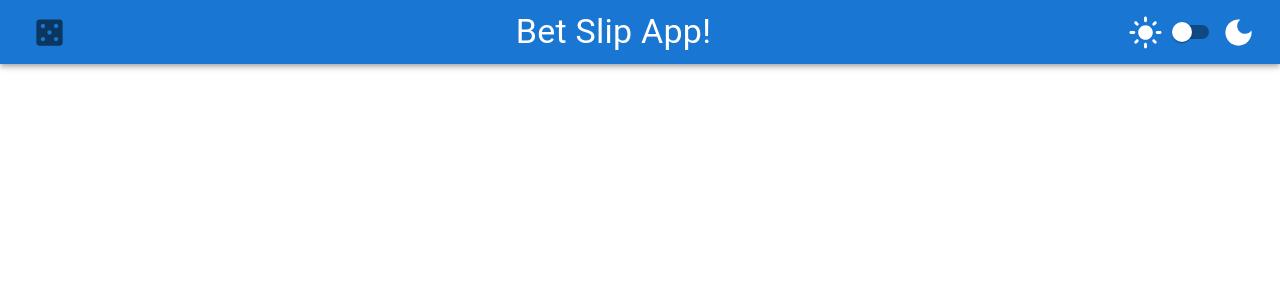
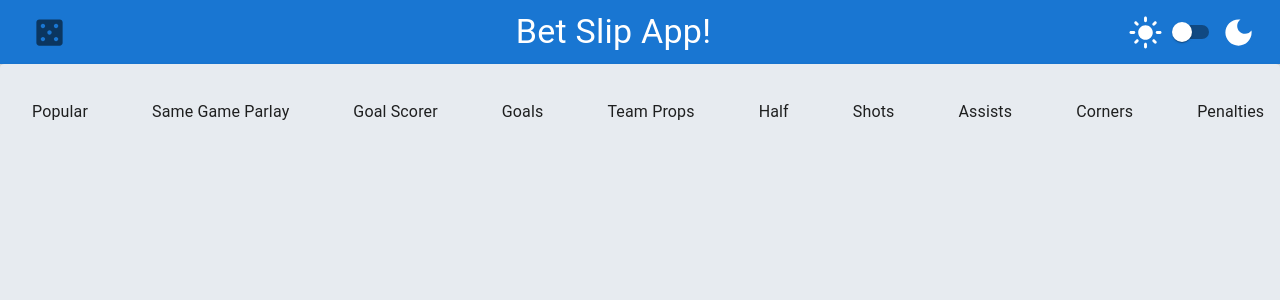
Before and after one commit to yuvalitah/Alphabet-Bet-Slip-Exercise, a React (Create React App) app: page / in a window 1280 px wide. Shown: the top 300 px of the page. Built offline with nearby package versions, Linux system fonts and the light colour scheme.

Commit message:
Add the initial Market component + Add the sorting component

```diff
--- a/src/App.tsx
+++ b/src/App.tsx
@@ -1,11 +1,12 @@
 import React from "react";
-import { Header } from "./components";
+import { Header, Market } from "./components";
 import { ThemeProvider } from "./context";
 
 function App() {
   return (
     <ThemeProvider>
       <Header />
+      <Market />
     </ThemeProvider>
   );
 }
--- a/src/components/index.ts
+++ b/src/components/index.ts
@@ -1 +1,2 @@
 export * from "./header";
+export * from "./pages/market";
--- /dev/null
+++ b/src/components/pages/index.ts
@@ -0,0 +1 @@
+export * from "./market";
--- /dev/null
+++ b/src/components/pages/market/Market.tsx
@@ -0,0 +1,19 @@
+import React from "react";
+import { styled, Paper } from "@mui/material";
+import { SortingList } from "../../sortingList";
+
+const StyledPaper = styled(Paper)(({ theme }) => ({
+  display: "flex",
+  flexDirection: "column",
+  alignItems: "center",
+  backgroundColor: theme.palette.mode === "light" ? "#E7EBF0" : "#1A2027",
+  flex: 1,
+}));
+
+export const Market = () => {
+  return (
+    <StyledPaper>
+      <SortingList />
+    </StyledPaper>
+  );
+};
--- /dev/null
+++ b/src/components/pages/market/index.ts
@@ -0,0 +1 @@
+export * from "./Market";
--- /dev/null
+++ b/src/components/sortingList/SortingList.tsx
@@ -0,0 +1,20 @@
+import React from "react";
+import { SORTING_OPTIONS } from "../../mocks";
+import { List, styled } from "@mui/material";
+import { SortingListItem } from "./sortingListItem";
+
+const StyledList = styled(List)(({ theme }) => ({
+  display: "flex",
+  overflowX: "auto",
+  width: "100%",
+  maxWidth: 1536,
+  marginTop: theme.spacing(2),
+}));
+
+export const SortingList = () => (
+  <StyledList disablePadding>
+    {SORTING_OPTIONS.map(({ id, title }) => (
+      <SortingListItem key={id} title={title} />
+    ))}
+  </StyledList>
+);
--- /dev/null
+++ b/src/components/sortingList/index.ts
@@ -0,0 +1 @@
+export * from "./SortingList";
--- /dev/null
+++ b/src/components/sortingList/sortingListItem/SortingListItem.tsx
@@ -0,0 +1,18 @@
+import React from "react";
+import { ListItem, ListItemButton, ListItemText } from "@mui/material";
+
+interface ISortingListItemProps {
+  title: string;
+}
+
+export const SortingListItem = ({ title }: ISortingListItemProps) => (
+  <ListItem>
+    <ListItemButton
+      onClick={() => console.log(`You just sorted for: ${title}`)}
+    >
+      <ListItemText sx={{ whiteSpace: "noWrap", textAlign: "center" }}>
+        {title}
+      </ListItemText>
+    </ListItemButton>
+  </ListItem>
+);
--- /dev/null
+++ b/src/components/sortingList/sortingListItem/index.ts
@@ -0,0 +1 @@
+export * from "./SortingListItem";
--- a/src/context/Theme.tsx
+++ b/src/context/Theme.tsx
@@ -43,7 +43,7 @@ export const ThemeProvider = ({ children }: IThemeProviderProps) => {
   return (
     <ThemeModeContext.Provider value={themeMode}>
       <MuiThemeProvider theme={theme}>
-        <CssBaseline />
+        <CssBaseline enableColorScheme />
         {children}
       </MuiThemeProvider>
     </ThemeModeContext.Provider>
--- /dev/null
+++ b/src/mocks/SortingOptions.ts
@@ -0,0 +1,51 @@
+interface SortingOption {
+  id: number;
+  title: string;
+}
+
+export const SORTING_OPTIONS: SortingOption[] = [
+  {
+    id: 1,
+    title: "Popular",
+  },
+  {
+    id: 2,
+    title: "Same Game Parlay",
+  },
+  {
+    id: 3,
+    title: "Goal Scorer",
+  },
+  {
+    id: 4,
+    title: "Goals",
+  },
+  {
+    id: 5,
+    title: "Team Props",
+  },
+  {
+    id: 6,
+    title: "Half",
+  },
+  {
+    id: 7,
+    title: "Shots",
+  },
+  {
+    id: 8,
+    title: "Assists",
+  },
+  {
+    id: 9,
+    title: "Corners",
+  },
+  {
+    id: 10,
+    title: "Penalties",
+  },
+  {
+    id: 11,
+    title: "Cards",
+  },
+];
--- /dev/null
+++ b/src/mocks/index.ts
@@ -0,0 +1 @@
+export * from "./SortingOptions";
```
